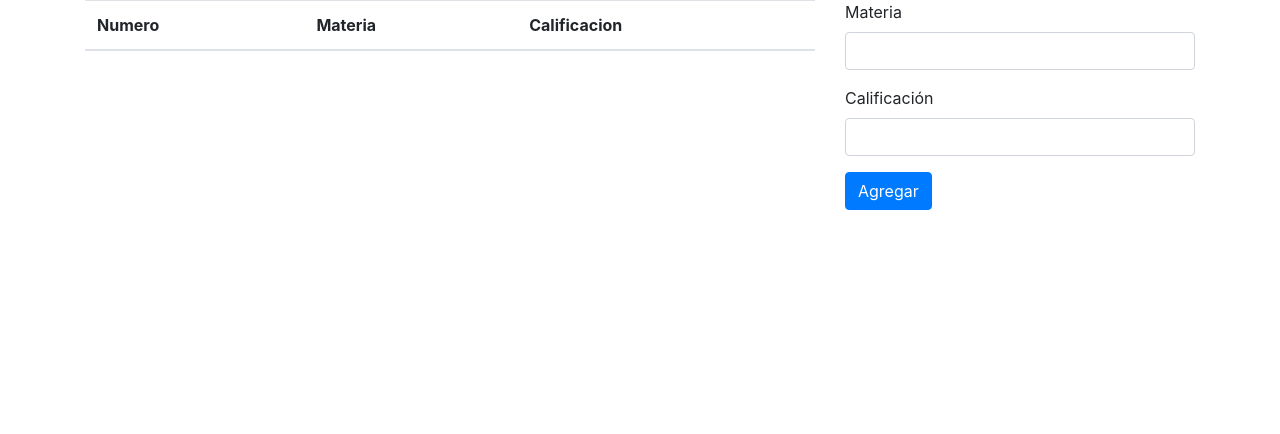
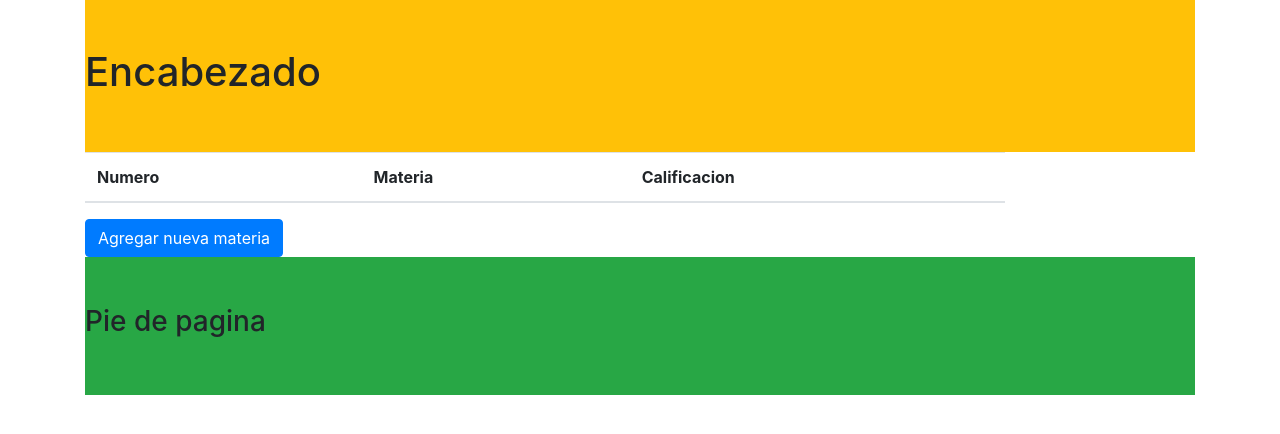
Before and after one commit to crjhoan/crjhoan.github.io, a PHP site: page / in a window 1280 px wide. Shown: the top 434 px of the page. Run offline with PHP 8.4, Linux system fonts and the light colour scheme; data that the repository does not hold is empty; some libraries are stand-ins or nearby versions.

Commit message:
agregar en otra pagina

```diff
--- /dev/null
+++ b/tecweb/ejemplos-msql/kardex/encabezaado.php
@@ -0,0 +1,16 @@
+<!doctype html>
+<html lang="en">
+  <head>
+    <title>Title</title>
+    <!-- Required meta tags -->
+    <meta charset="utf-8">
+    <meta name="viewport" content="width=device-width, initial-scale=1, shrink-to-fit=no">
+
+    <!-- Bootstrap CSS -->
+    <link rel="stylesheet" href="https://maxcdn.bootstrapcdn.com/bootstrap/4.0.0/css/bootstrap.min.css" integrity="sha384-Gn5384xqQ1aoWXA+058RXPxPg6fy4IWvTNh0E263XmFcJlSAwiGgFAW/dAiS6JXm" crossorigin="anonymous">
+  </head>
+  <body>
+  <div class="container">
+  <div class="encabezado py-5 bg-warning">
+            <h1>Encabezado</h1>
+        </div>
--- a/tecweb/ejemplos-msql/kardex/index.php
+++ b/tecweb/ejemplos-msql/kardex/index.php
@@ -19,28 +19,17 @@ if($_SERVER['REQUEST_METHOD']=='POST'){
     $calificacion=$_POST['calificacion'];
     $sql="INSERT INTO `calificaciones` (`id`, `materia`, `calificacion`) VALUES (NULL, '$materia', '$calificacion')";
     $resultado=$conexion->query($sql);
-    var_dump($resultado);
+    //var_dump($resultado);
     if($resultado==false){
         die("Error al momento de insertar en la base de datos");
     }
+    header("Location: index.php");
 }
 
 ?>
-<!doctype html>
-<html lang="en">
-  <head>
-    <title>Title</title>
-    <!-- Required meta tags -->
-    <meta charset="utf-8">
-    <meta name="viewport" content="width=device-width, initial-scale=1, shrink-to-fit=no">
-
-    <!-- Bootstrap CSS -->
-    <link rel="stylesheet" href="https://maxcdn.bootstrapcdn.com/bootstrap/4.0.0/css/bootstrap.min.css" integrity="sha384-Gn5384xqQ1aoWXA+058RXPxPg6fy4IWvTNh0E263XmFcJlSAwiGgFAW/dAiS6JXm" crossorigin="anonymous">
-  </head>
-  <body>
-  <div class="container">
+<?php include 'encabezaado.php'?>
     <div class="row">
-    <div class="col-md-8">
+    <div class="col-md-10">
       <table class="table">
           <thead>
               <tr>
@@ -59,27 +48,7 @@ if($_SERVER['REQUEST_METHOD']=='POST'){
               <?php endforeach ?>
           </tbody>
       </table>
-      </div>
-      <div class="col-md-4">
-      <form action="" method='POST'>
-            <div class="form-group">
-                <label for="">Materia</label>
-                <input type="text"class="form-control" name="materia" id="" aria-describedby="helpId" placeholder="">
-            </div>
-            <div class="form-group">
-              <label for="">Calificación</label>
-              <input type="number"
-                class="form-control" name="calificacion" id="" aria-describedby="helpId" placeholder="">
-            </div>
-            <button type="submit" class="btn btn-primary">Agregar</button>
-      </form>
+        <a href="agregar.php" class="btn btn-primary">Agregar nueva materia</a>
       </div>
       </div>
-      </div>
-    <!-- Optional JavaScript -->
-    <!-- jQuery first, then Popper.js, then Bootstrap JS -->
-    <script src="https://code.jquery.com/jquery-3.2.1.slim.min.js" integrity="sha384-KJ3o2DKtIkvYIK3UENzmM7KCkRr/rE9/Qpg6aAZGJwFDMVNA/GpGFF93hXpG5KkN" crossorigin="anonymous"></script>
-    <script src="https://cdnjs.cloudflare.com/ajax/libs/popper.js/1.12.9/umd/popper.min.js" integrity="sha384-ApNbgh9B+Y1QKtv3Rn7W3mgPxhU9K/ScQsAP7hUibX39j7fakFPskvXusvfa0b4Q" crossorigin="anonymous"></script>
-    <script src="https://maxcdn.bootstrapcdn.com/bootstrap/4.0.0/js/bootstrap.min.js" integrity="sha384-JZR6Spejh4U02d8jOt6vLEHfe/JQGiRRSQQxSfFWpi1MquVdAyjUar5+76PVCmYl" crossorigin="anonymous"></script>
-  </body>
-</html>
+ <?php include 'pie.php';
--- /dev/null
+++ b/tecweb/ejemplos-msql/kardex/pie.php
@@ -0,0 +1,11 @@
+<div class="pie py-5 bg-success">
+            <h3>Pie de pagina</h3>
+        </div>
+      </div>
+    <!-- Optional JavaScript -->
+    <!-- jQuery first, then Popper.js, then Bootstrap JS -->
+    <script src="https://code.jquery.com/jquery-3.2.1.slim.min.js" integrity="sha384-KJ3o2DKtIkvYIK3UENzmM7KCkRr/rE9/Qpg6aAZGJwFDMVNA/GpGFF93hXpG5KkN" crossorigin="anonymous"></script>
+    <script src="https://cdnjs.cloudflare.com/ajax/libs/popper.js/1.12.9/umd/popper.min.js" integrity="sha384-ApNbgh9B+Y1QKtv3Rn7W3mgPxhU9K/ScQsAP7hUibX39j7fakFPskvXusvfa0b4Q" crossorigin="anonymous"></script>
+    <script src="https://maxcdn.bootstrapcdn.com/bootstrap/4.0.0/js/bootstrap.min.js" integrity="sha384-JZR6Spejh4U02d8jOt6vLEHfe/JQGiRRSQQxSfFWpi1MquVdAyjUar5+76PVCmYl" crossorigin="anonymous"></script>
+  </body>
+</html>
```
Also changed, not shown: tecweb/ejemplos-msql/kardex/agregar.php (added, +34 -0 lines), tecweb/ejemplos-msql/kardexl/conexion.php (deleted, +0 -15 lines).
